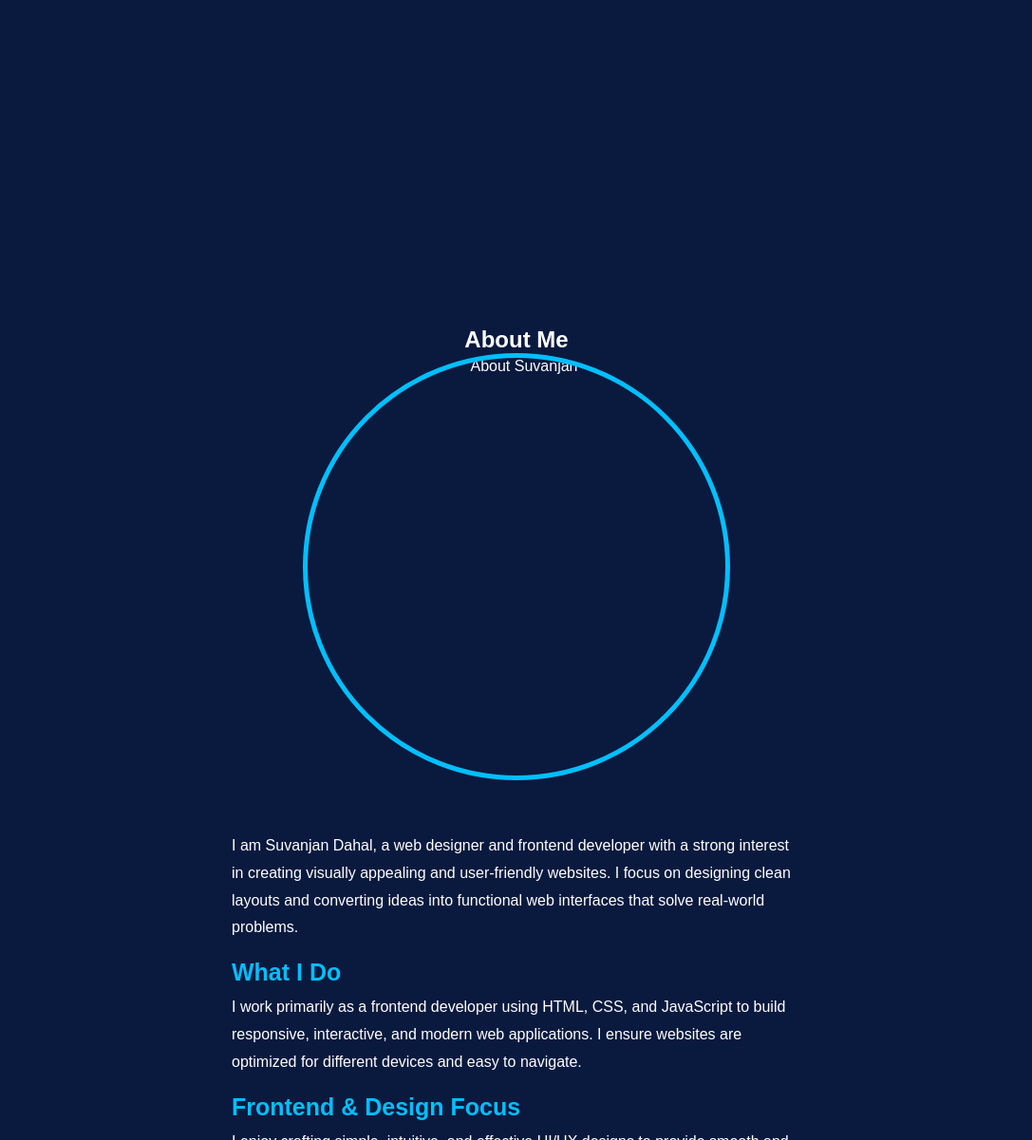
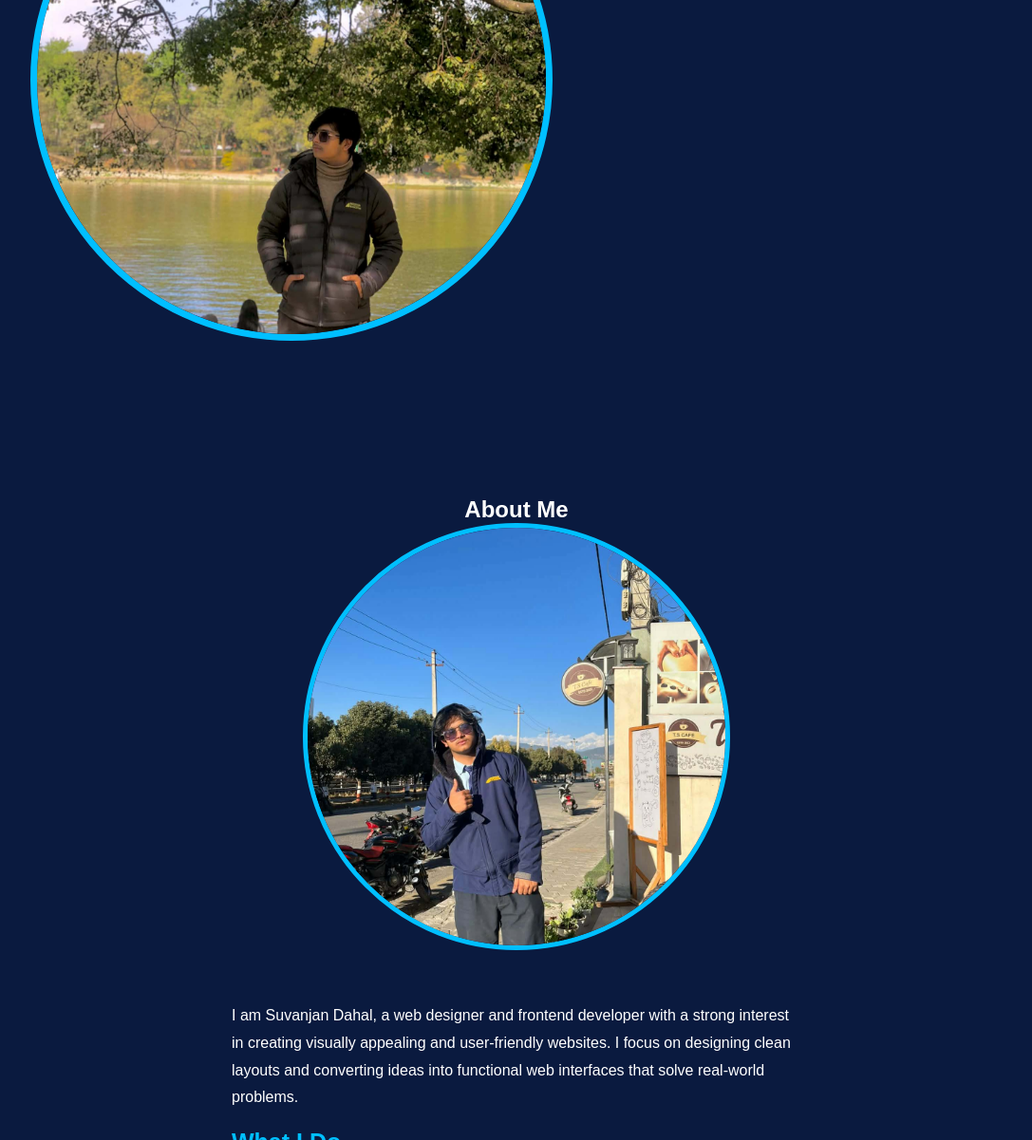
Before and after one commit to Suvanjan25/suvanjanportfolioo, a plain HTML site: page index.html in a window 1280 px wide. Shown: the part 620-1821 px from the top of the page at 95% size, without its empty margins (96-1183 px from the left). Drawn offline with Linux system fonts and the light colour scheme.

Commit message:
Update index.html

```diff
--- a/index.html
+++ b/index.html
@@ -36,7 +36,7 @@
             <a href="#contact" class="btn">Hire Me</a>
         </div>
         <div class="home-image">
-            <img src="image/Unknown-2.jpg" alt="Suvanjan Dahal">
+            <img src="Unknown-2.jpg" alt="Suvanjan Dahal">
         </div>
     </div>
 </section>
@@ -44,7 +44,7 @@
 <section id="about" class="section about">
     <h2>About Me</h2>
     <div class="about-container">
-        <img src="image/Unknown-1.jpg" alt="About Suvanjan" class="about-img">
+        <img src="Unknown-1.jpg" alt="About Suvanjan" class="about-img">
         <div class="about-text">
             <p> </p> <p></p>
             <p>I am Suvanjan Dahal, a web designer and frontend developer with a strong interest in creating visually appealing and user-friendly websites. I focus on designing clean layouts and converting ideas into functional web interfaces that solve real-world problems.</p>
```
